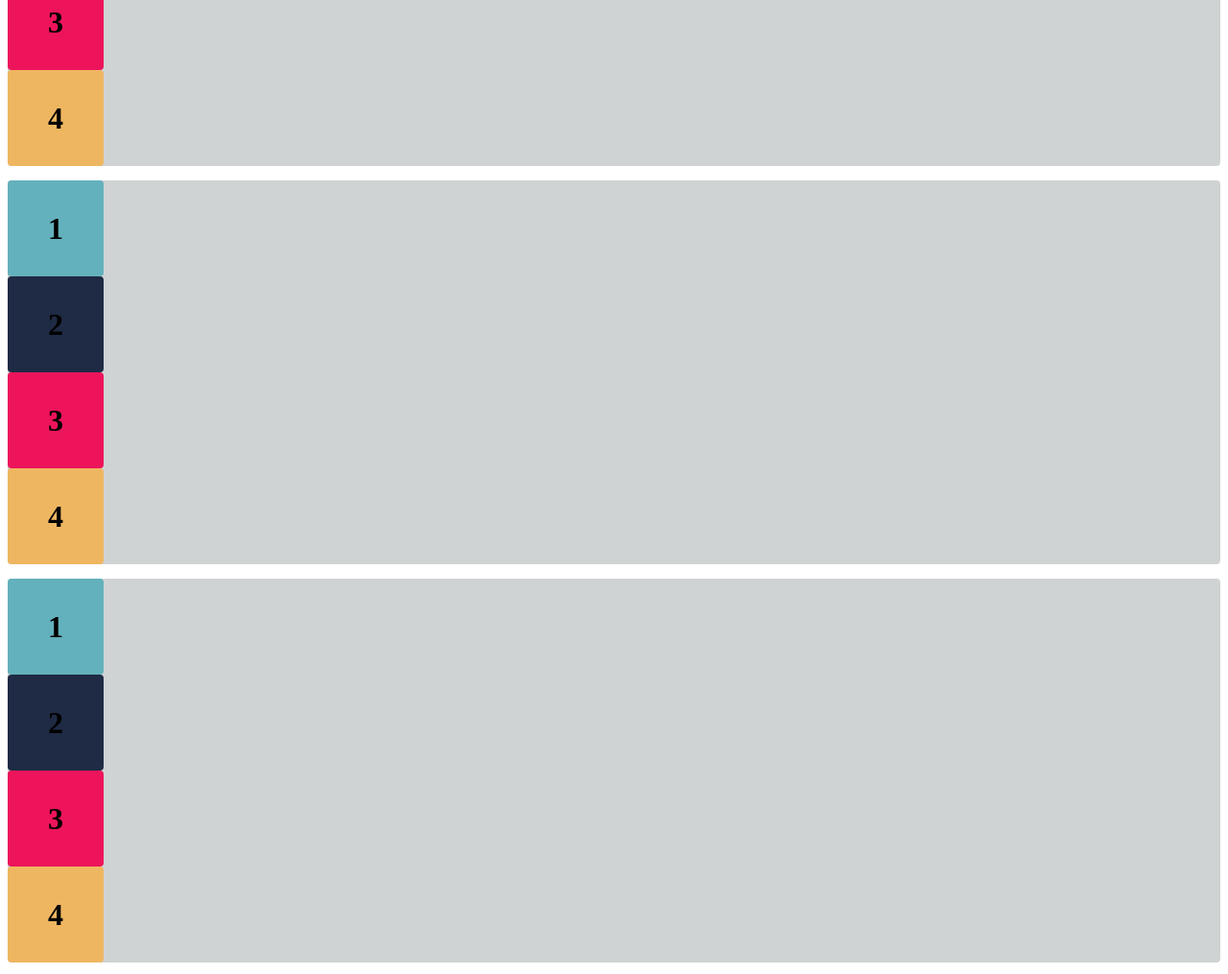
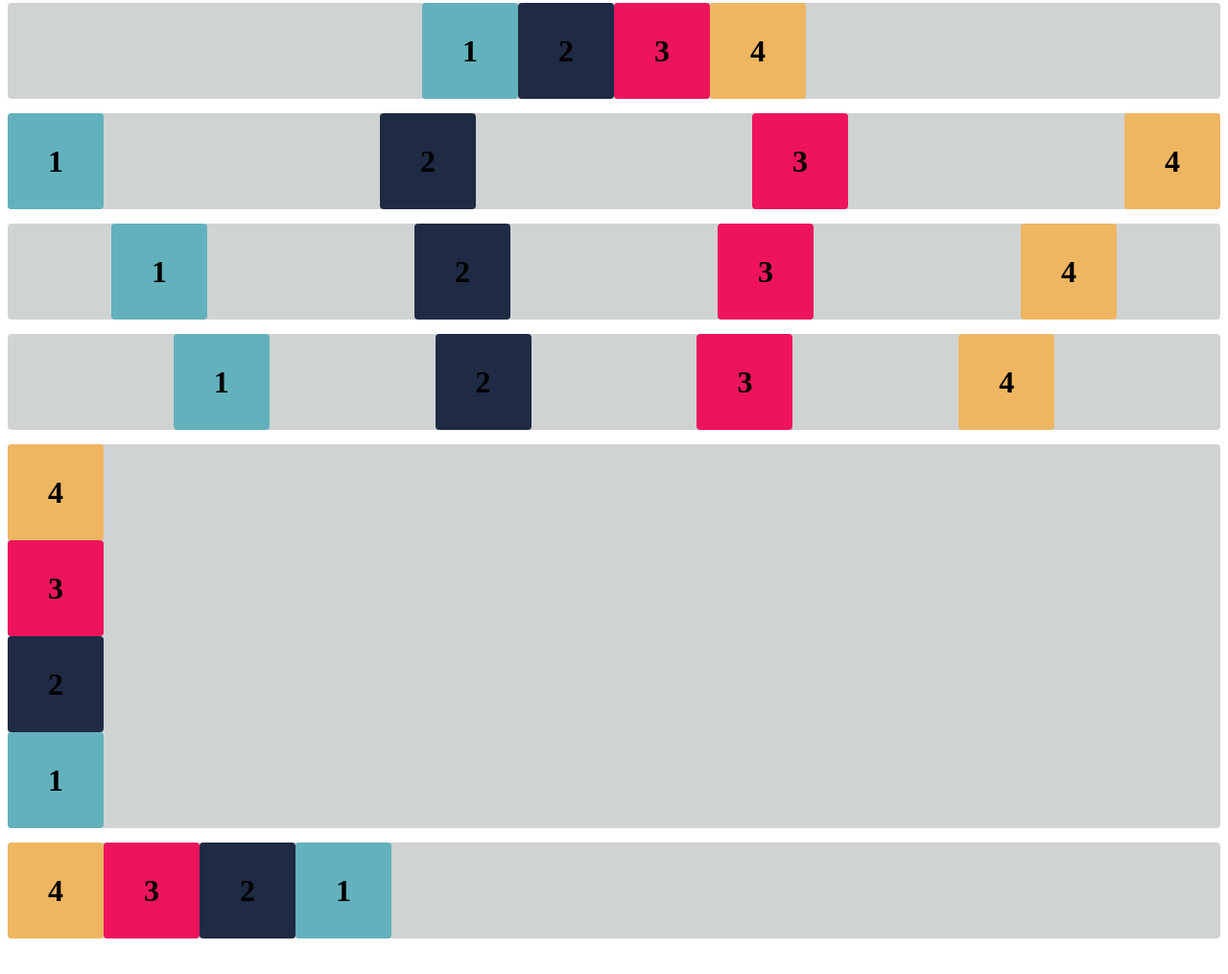
Before and after one commit to GuilhermeEduardoGS/Flexbox2, a plain HTML site: page index.html in a window 1280 px wide. Shown: the part 235-1250 px from the top of the page at 96% size. After the commit the page ends 1228 px from the top, so only its background shows below. Drawn offline with Linux system fonts and the light colour scheme.

Commit message:
Desafio Resolvido

```diff
--- a/estilo.css
+++ b/estilo.css
@@ -36,23 +36,40 @@ h1 {
 /* Insira o código abaixo */
 
 .container1 {
-
+    display: flex;
+    justify-content: flex-start;
 }
 
 .container2 {
-
+    display: flex;
+    justify-content: flex-end;
 }
 
 .container3 {
-
+   display: flex;
+   justify-content: center;
 }
 
 .container4 {
-
+   display: flex;
+    justify-content: space-between;
 }
 .container5 {
+   display: flex;
+    justify-content: space-around;
+}
+.container6 {
+   display: flex;
+    justify-content: space-evenly;
+}
 
+.containerB {
+    display: flex;
+    flex-direction: column-reverse;
 }
-.container-6 {
 
+.containerDesafio {
+    display: flex;
+    flex-direction: row-reverse;
+    justify-content: start;
 }
--- a/index.html
+++ b/index.html
@@ -17,31 +17,50 @@
         <div class="flex-item box3"><h1>3</h1></div>
         <div class="flex-item box4"><h1>4</h1></div>
     </div>
+
     <div class="base container2">
         <div class="flex-item box1"><h1>1</h1></div>
         <div class="flex-item box2"><h1>2</h1></div>
         <div class="flex-item box3"><h1>3</h1></div>
         <div class="flex-item box4"><h1>4</h1></div>
     </div>
+
     <div class="base container3">
         <div class="flex-item box1"><h1>1</h1></div>
         <div class="flex-item box2"><h1>2</h1></div>
         <div class="flex-item box3"><h1>3</h1></div>
         <div class="flex-item box4"><h1>4</h1></div>
     </div>
+
     <div class="base container4">
         <div class="flex-item box1"><h1>1</h1></div>
         <div class="flex-item box2"><h1>2</h1></div>
         <div class="flex-item box3"><h1>3</h1></div>
         <div class="flex-item box4"><h1>4</h1></div>
     </div>
+
     <div class="base container5">
         <div class="flex-item box1"><h1>1</h1></div>
         <div class="flex-item box2"><h1>2</h1></div>
         <div class="flex-item box3"><h1>3</h1></div>
         <div class="flex-item box4"><h1>4</h1></div>
     </div>
+
     <div class="base container6">
+        <div class="flex-item box1"><h1>1</h1></div>
+        <div class="flex-item box2"><h1>2</h1></div>
+        <div class="flex-item box3"><h1>3</h1></div>
+        <div class="flex-item box4"><h1>4</h1></div>
+    </div>
+
+    <div class="base containerB">
+        <div class="flex-item box1"><h1>1</h1></div>
+        <div class="flex-item box2"><h1>2</h1></div>
+        <div class="flex-item box3"><h1>3</h1></div>
+        <div class="flex-item box4"><h1>4</h1></div>
+    </div>
+
+    <div class="base containerDesafio">
         <div class="flex-item box1"><h1>1</h1></div>
         <div class="flex-item box2"><h1>2</h1></div>
         <div class="flex-item box3"><h1>3</h1></div>
```
